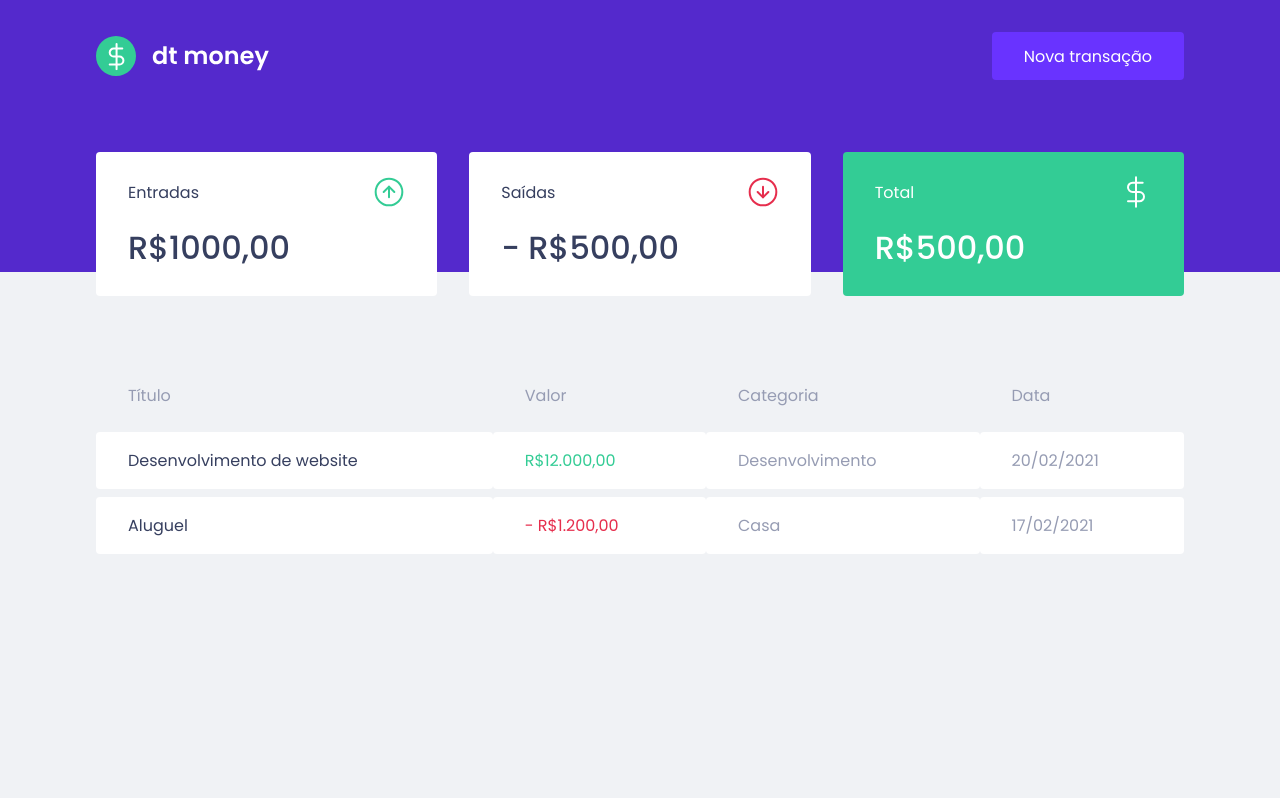
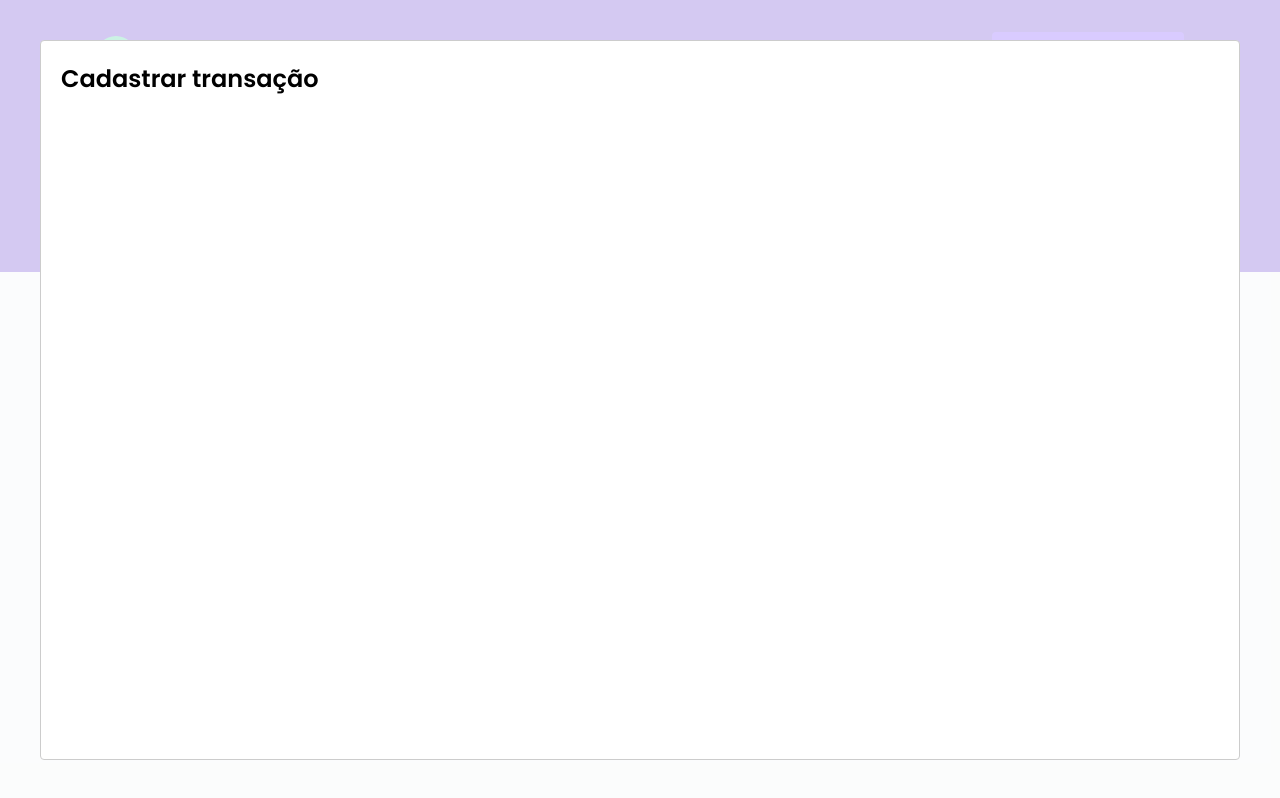
Before and after one commit to danicaus/ignite-dtmoney, a React (Create React App) app: page / in a window 1280 px wide. Both pictures are taken after a click on the button "Nova transação". Built offline with nearby package versions, Linux system fonts and the light colour scheme; no server answers; what miragejs would draw is missing.

Commit message:
Create Modal component using reat-modal library

```diff
--- a/src/App.tsx
+++ b/src/App.tsx
@@ -1,13 +1,33 @@
 import { GlobalStyle } from "./styles/global";
 import { Header } from './components/Header'
 import { Dashboard } from "./components/Dashboard";
+import { useState } from "react";
+import Modal from 'react-modal'
+import { NewTransactionModal } from "./components/NewTransactionModal";
+
+Modal.setAppElement('#root')
 
 export function App() {
+
+  const [isNewTransactionModalOpen, setIsNewTransactionModalOpen] = useState(false)
+
+  function handleOpenNewTransactionModal() {
+    setIsNewTransactionModalOpen(true)
+  }
+
+  function handleCloseNewTransactionModal() {
+    setIsNewTransactionModalOpen(false)
+  }
+
   return (
     <>
-      <GlobalStyle/>
-      <Header/>
-      <Dashboard/>
+      <GlobalStyle />
+      <Header onOpenNewTransactionModal={handleOpenNewTransactionModal}/>
+      <NewTransactionModal
+        isOpen={isNewTransactionModalOpen}
+        onRequestClose={handleCloseNewTransactionModal}
+      />
+      <Dashboard />
     </>
   );
 }
--- a/src/components/Header/index.tsx
+++ b/src/components/Header/index.tsx
@@ -1,12 +1,18 @@
 import logoImg from '../../assets/logo.svg'
 import { Container, Content } from './styles'
 
-export function Header() {
+interface HeaderProps {
+    onOpenNewTransactionModal: () => void
+}
+
+export function Header({ onOpenNewTransactionModal }: HeaderProps) {
+
+
     return (
         <Container>
             <Content>
                 <img src={logoImg} alt="DT Money" />
-                <button>Nova transação</button>
+                <button type="button" onClick={onOpenNewTransactionModal}>Nova transação</button>
             </Content>
         </Container>
     )
--- /dev/null
+++ b/src/components/NewTransactionModal/index.tsx
@@ -0,0 +1,17 @@
+import Modal from 'react-modal'
+
+interface NewTransactionModalProps {
+    isOpen: boolean;
+    onRequestClose: () => void;
+}
+
+export function NewTransactionModal({isOpen, onRequestClose}: NewTransactionModalProps){
+    return (
+        <Modal
+        isOpen={isOpen}
+        onRequestClose={onRequestClose}
+      >
+        <h2>Cadastrar transação</h2>
+      </Modal>
+    )
+}
--- /dev/null
+++ b/src/components/NewTransactionModal/styles.ts
@@ -0,0 +1,5 @@
+import styled from "styled-components";
+
+export const Container = styled.div`
+
+`
```
